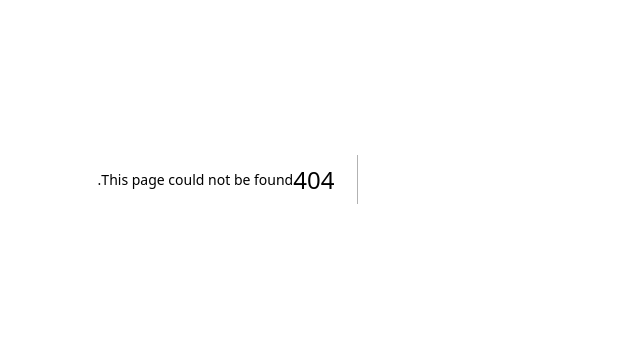
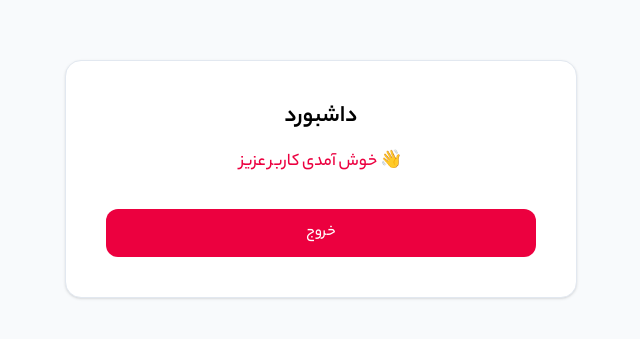
Before and after one commit to yosef-rrezaie/Authentication-Form, a Next.js app: page /dashboard in a window 1280 px wide. Before the commit this address had no page. Shown: the part 221-560 px from the top of the page, without its empty margins (444-1084 px from the left). Built offline with nearby package versions, Linux system fonts and the light colour scheme.

Commit message:
dashboard page

```diff
--- /dev/null
+++ b/src/app/dashboard/page.tsx
@@ -0,0 +1,100 @@
+"use client";
+import { useEffect, useState } from "react";
+import { removeLocalStorage } from "@/lib/LocalStorageAddRm";
+
+interface UserName {
+  title: string;
+  first: string;
+  last: string;
+}
+
+interface UserPicture {
+  large: string;
+  medium: string;
+  thumbnail: string;
+}
+
+function DashboardPage() {
+  const [name, setName] = useState<UserName | null>(null);
+  const [email, setEmail] = useState<string | null>(null);
+  const [picture, setPicture] = useState<UserPicture | null>(null);
+
+  useEffect(() => {
+    const storedName = localStorage.getItem("name");
+    const storedEmail = localStorage.getItem("email");
+    const storedPic = localStorage.getItem("picture");
+
+    if (storedName) {
+      try {
+        setName(JSON.parse(storedName));
+      } catch {
+        setName(null);
+      }
+    }
+
+    if (storedEmail) {
+      try {
+        setEmail(JSON.parse(storedEmail));
+      } catch {
+        setEmail(null);
+      }
+    }
+
+    if (storedPic) {
+      try {
+        setPicture(JSON.parse(storedPic));
+      } catch {
+        setPicture(null);
+      }
+    }
+  }, []);
+
+  const handleLogout = () => {
+    removeLocalStorage();
+  };
+
+  return (
+    <main className="min-h-dvh grid place-items-center bg-slate-50 px-4 sm:px-6 md:px-8">
+      <div className="w-full max-w-sm sm:max-w-md md:max-w-lg rounded-2xl border border-slate-200 bg-white p-6 sm:p-8 md:p-10 shadow-sm">
+        <div className="text-center space-y-4">
+          <h1 className="text-xl sm:text-2xl font-semibold">داشبورد</h1>
+
+          {picture && (
+            <img
+              src={picture.medium}
+              alt="User"
+              className="mx-auto rounded-full w-24 h-24 border-2 border-rose-600 shadow-sm"
+            />
+          )}
+
+          {name ? (
+            <p className="text-base sm:text-lg font-medium text-rose-600">
+            {name.first} {name.last} خوش آمدی
+            </p>
+          ) : (
+            <p className="text-base sm:text-lg font-medium text-rose-600">
+              👋 خوش آمدی کاربر عزیز
+            </p>
+          )}
+
+          {email && (
+            <p className="text-sm sm:text-base text-slate-600">{email}</p>
+          )}
+        </div>
+
+        <button
+          onClick={handleLogout}
+          className={[
+            "inline-flex w-full items-center justify-center rounded-xl px-4 py-2.5 sm:py-3 mt-8 text-sm sm:text-base font-medium text-white",
+            "bg-rose-600 hover:bg-rose-700",
+            "focus-visible:outline-none focus-visible:ring-2 focus-visible:ring-offset-2 focus-visible:ring-rose-600",
+          ].join(" ")}
+        >
+           خروج
+        </button>
+      </div>
+    </main>
+  );
+}
+
+export default DashboardPage;
```
